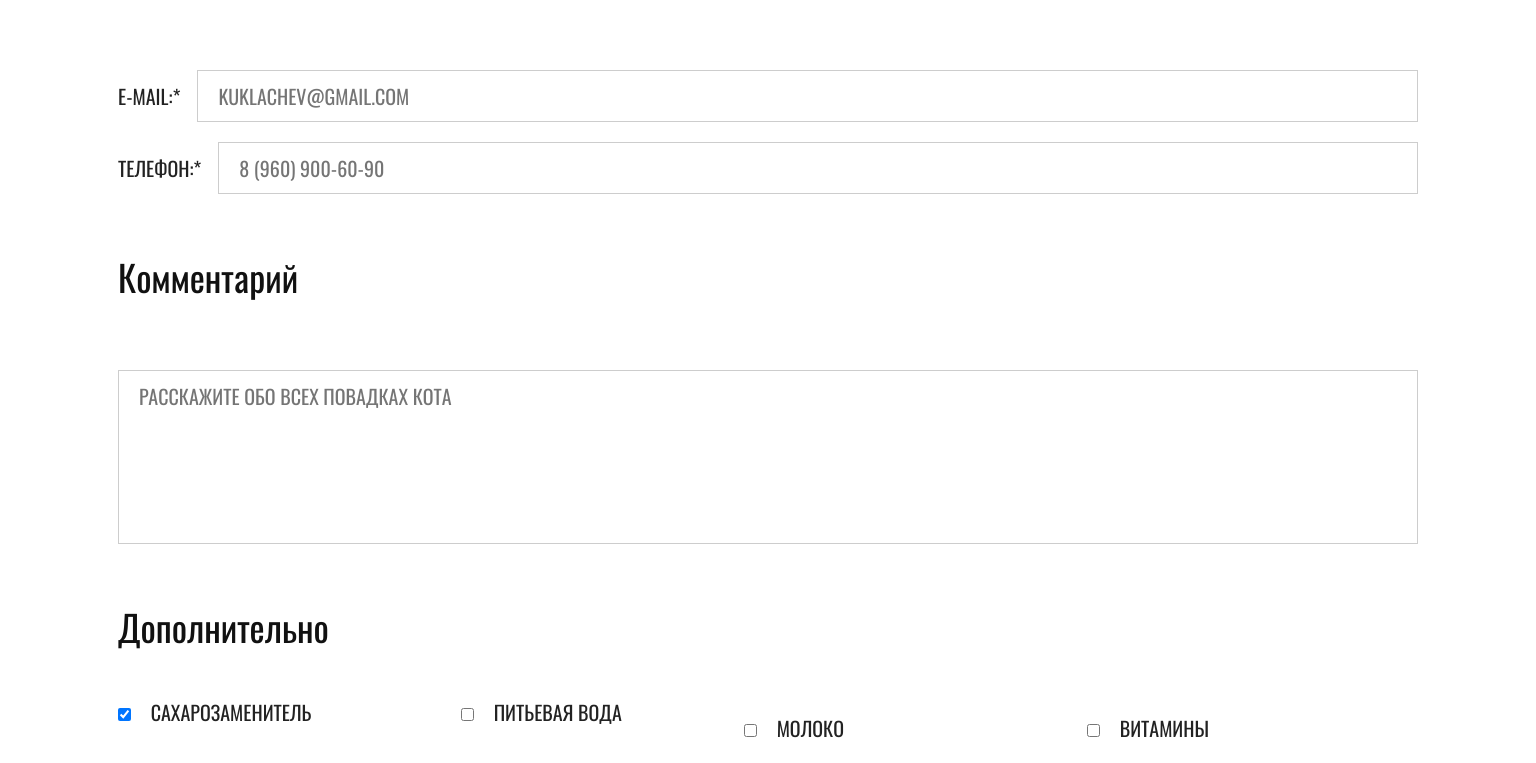
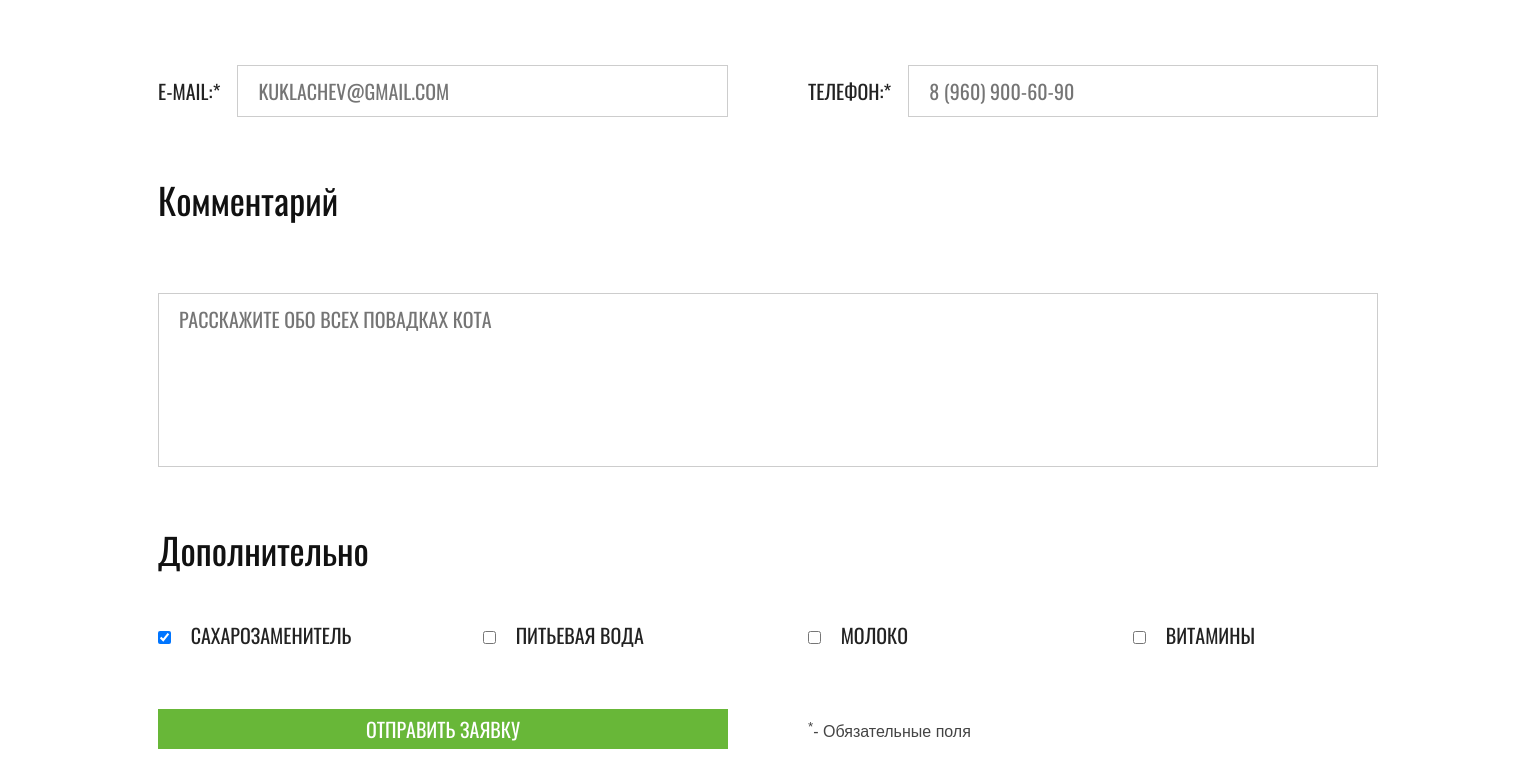
Before and after one commit to irina-lu/cat-food, a website: page form.html in a window 1536 px wide. Shown: the part 741-1504 px from the top of the page. Drawn offline with Linux system fonts and the light colour scheme.

Commit message:
Адаптация странички подбора программы к десктопному разрешению

```diff
--- a/form.html
+++ b/form.html
@@ -84,6 +84,7 @@
           </div>
           <fieldset class="form__owner owner">
             <legend class="owner__title">Контактные данные (владельца кота)</legend>
+            <div class="owner__flex-wrapper">
               <p class="owner__input-wrapper">
                 <label class="owner__label" for="owner-email">E-mail:*</label>
                 <input class="owner__input owner__input--email" id="owner-email" type="email" name="owner-email" placeholder="kuklachev@gmail.com" />
@@ -92,6 +93,7 @@
                 <label class="owner__label" for="owner-tel">Телефон:*</label>
                 <input class="owner__input owner__input--tel" id="owner-tel" type="tel" name="owner-tel" placeholder="8 (960) 900-60-90" />
               </p>
+            </div>
           </fieldset>
           <div class="form__comment comment">
             <h3 class="comment__title">Комментарий</h3>
--- a/sass/additionally.scss
+++ b/sass/additionally.scss
@@ -45,7 +45,7 @@
   }
 
   .additionally__flex-wrapper {
-    @include flex(flex-start, center);
+    @include flex(flex-start, flex-start);
     flex-wrap: wrap;
   }
 
@@ -65,3 +65,23 @@
     @include font(20px, 20px);
   }
 }
+
+
+@media(min-width: 1440px) {
+  .additionally {
+    padding: 0 110px;
+  }
+
+  .additionally__flex-wrapper {
+    justify-content: space-between;
+  }
+
+  .additionally__input-wrapper {
+    width: 245px;
+    margin: 0;
+    &:nth-child(1),
+    &:nth-child(3) {
+      margin: 0;
+    }
+  }
+}
--- a/sass/comment.scss
+++ b/sass/comment.scss
@@ -43,3 +43,11 @@
     min-height: 174px;
   }
 }
+
+
+@media(min-width: 1440px) {
+  .comment {
+    padding: 0 110px;
+    padding-top: 65px;
+  }
+}
--- a/sass/form.scss
+++ b/sass/form.scss
@@ -59,4 +59,18 @@
     padding: 0 110px;
     @include flex(space-between, center);
   }
+
+  .form__additionally {
+    margin-bottom: 60px;
+  }
+
+  .form__button-wrapper {
+    padding: 0 110px;
+  }
+
+  .form__button {
+    @include font(20px, 20px);
+    width: 570px;
+    margin-right: 80px;
+  }
 }
--- a/sass/owner.scss
+++ b/sass/owner.scss
@@ -68,3 +68,23 @@
     padding: 10px 20px;
   }
 }
+
+
+@media(min-width: 1440px) {
+  .owner {
+    padding: 0 110px;
+  }
+
+  .owner__title {
+    padding-top: 70px;
+  }
+
+  .owner__flex-wrapper {
+    @include flex(space-between, center);
+  }
+
+  .owner__input-wrapper {
+    margin: 0;
+    width: 570px;
+  }
+}
```
Also changed, not shown: css/style.css. Lines whose indentation alone changed are shown as unchanged.
